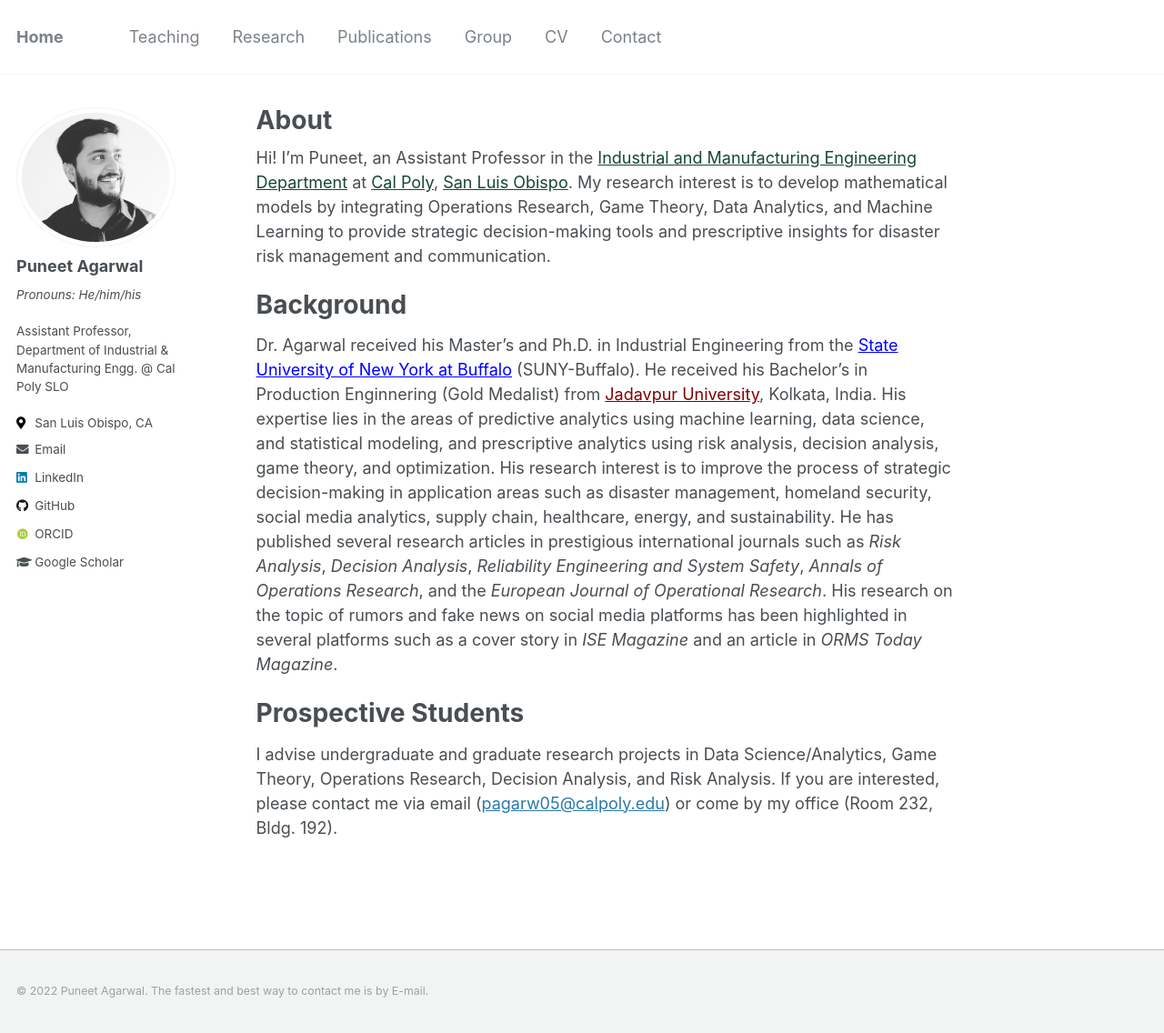
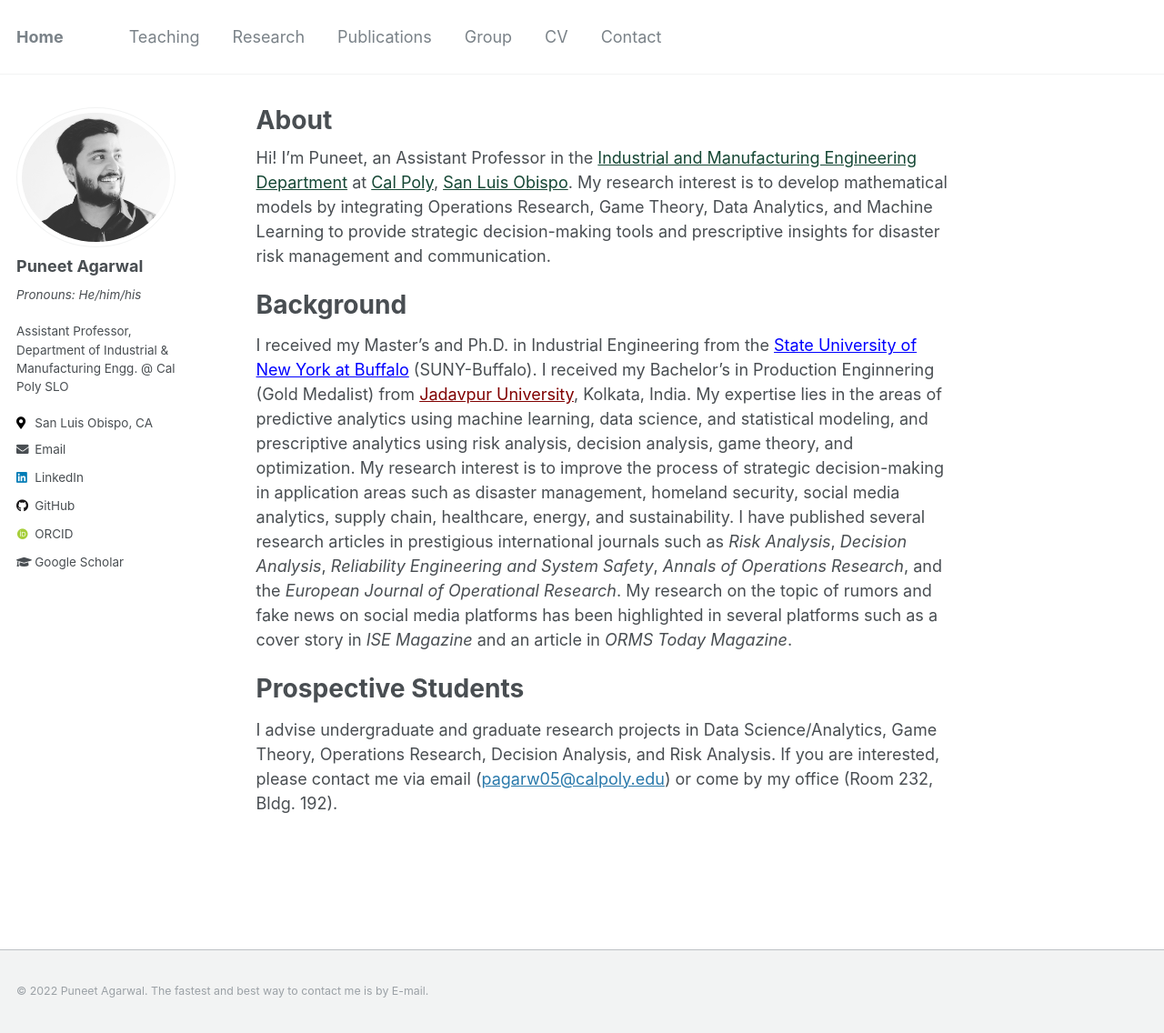
Before and after one commit to pagarw05/pagarw05.github.io, a Jekyll site: the page built from _pages/about.md, in a window 1280 px wide and 1136 px high. Shown: the whole window at 91% size. Built offline with Jekyll 4.4.1, drawn with Linux system fonts in a browser that asks for light colours; some web fonts are replaced.

Commit message:
Updated Background Section

```diff
--- a/_pages/about.md
+++ b/_pages/about.md
@@ -12,7 +12,7 @@ Hi! I'm Puneet, an Assistant Professor in the <a href="http://www.ime.calpoly.ed
 
 Background
 ======
-Dr. Agarwal received his Master’s and Ph.D. in Industrial Engineering from the <a href="https://www.buffalo.edu/" style="color: blue;">State University of New York at Buffalo</a> (SUNY-Buffalo). He received his Bachelor's in Production Enginnering (Gold Medalist) from <a href="http://www.jaduniv.edu.in/" style="color: maroon;">Jadavpur University</a>, Kolkata, India. His expertise lies in the areas of predictive analytics using machine learning, data science, and statistical modeling, and prescriptive analytics using risk analysis, decision analysis, game theory, and optimization. His research interest is to improve the process of strategic decision-making in application areas such as disaster management, homeland security, social media analytics, supply chain, healthcare, energy, and sustainability. He has published several research articles in prestigious international journals such as *Risk Analysis*, *Decision Analysis*, *Reliability Engineering and System Safety*, *Annals of Operations Research*, and the *European Journal of Operational Research*. His research on the topic of rumors and fake news on social media platforms has been highlighted in several platforms such as a cover story in *ISE Magazine* and an article in *ORMS Today Magazine*.
+I received my Master’s and Ph.D. in Industrial Engineering from the <a href="https://www.buffalo.edu/" style="color: blue;">State University of New York at Buffalo</a> (SUNY-Buffalo). I received my Bachelor's in Production Enginnering (Gold Medalist) from <a href="http://www.jaduniv.edu.in/" style="color: maroon;">Jadavpur University</a>, Kolkata, India. My expertise lies in the areas of predictive analytics using machine learning, data science, and statistical modeling, and prescriptive analytics using risk analysis, decision analysis, game theory, and optimization. My research interest is to improve the process of strategic decision-making in application areas such as disaster management, homeland security, social media analytics, supply chain, healthcare, energy, and sustainability. I have published several research articles in prestigious international journals such as *Risk Analysis*, *Decision Analysis*, *Reliability Engineering and System Safety*, *Annals of Operations Research*, and the *European Journal of Operational Research*. My research on the topic of rumors and fake news on social media platforms has been highlighted in several platforms such as a cover story in *ISE Magazine* and an article in *ORMS Today Magazine*.
 
 Prospective Students
 ======
```
